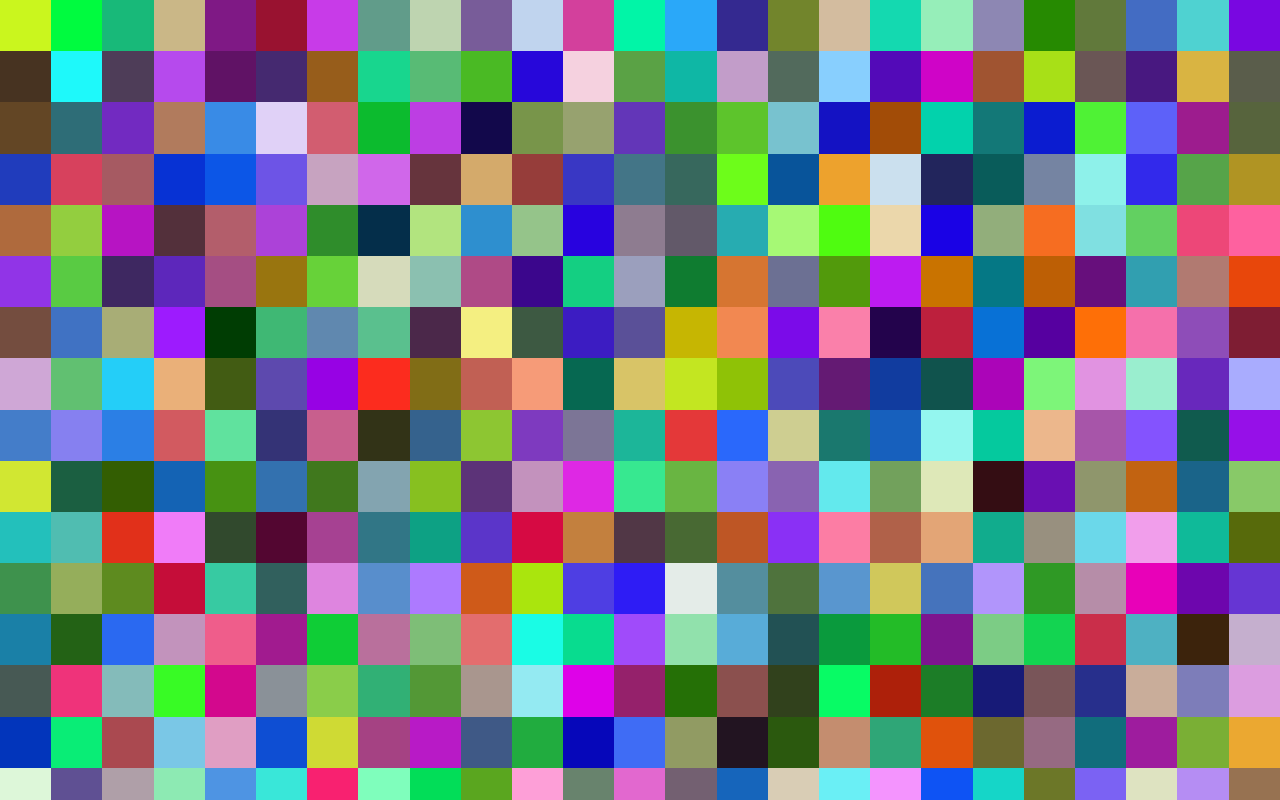
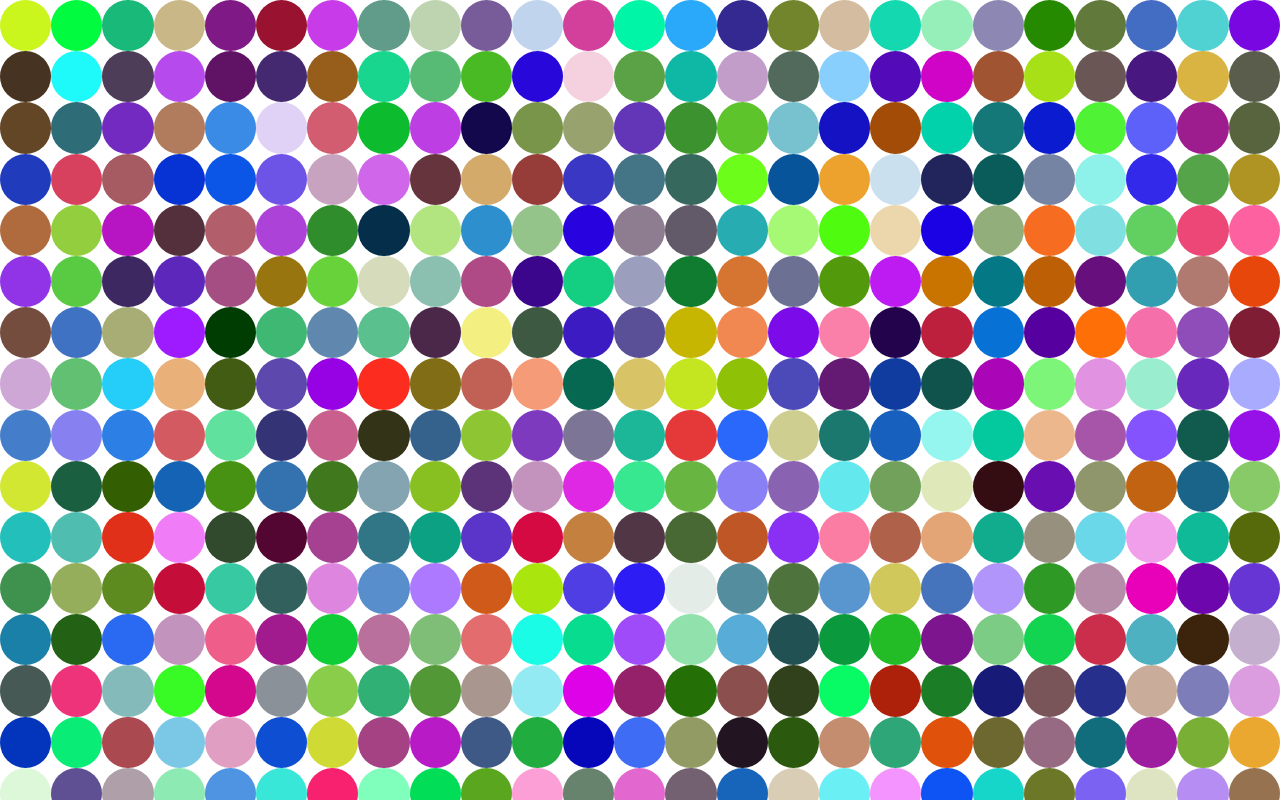
Before and after one commit to IntuitiveHarmony/party-dots-history, a React (Create React App) app: page / in a window 1280 px wide. Built offline with nearby package versions, Linux system fonts and the light colour scheme.

Commit message:
prompt 29

```diff
--- a/src/App.js
+++ b/src/App.js
@@ -24,6 +24,7 @@ const Box = ({ size }) => {
     <div
       style={{
         backgroundColor: color,
+        borderRadius: "30px",
         width: `${size}%`,
         paddingBottom: `${size}%`,
         float: "left",
@@ -61,7 +62,3 @@ export default function App() {
 
   return start ? <BoxContainer numBoxes={400} boxSize={4} /> : null;
 }
-
-// In this version, we've added a new state variable called start, which is initially set to false. We also added an useEffect hook that waits for a second (using setTimeout) before setting start to true. The BoxContainer component is now only rendered when start is true.
-
-// By setting the setTimeout delay to 1000ms, we ensure that the first interval runs after the initial delay, giving the app some time to load before starting the animation. We also slightly reduced the interval range to 500-5000ms to minimize the delay a few seconds in.
```
